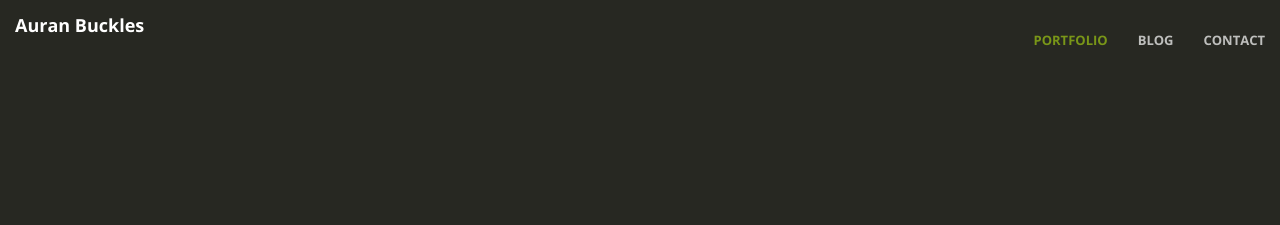
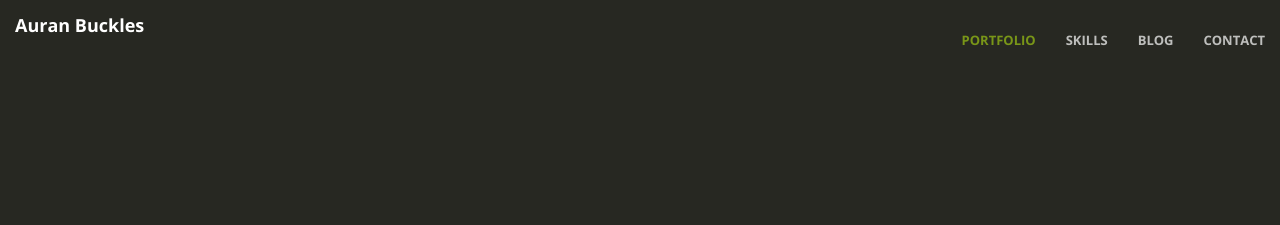
Before and after one commit to auranbuckles/auranbuckles, a Jekyll site: the page built from index.html, in a window 1280 px wide. Shown: the top 225 px of the page. Built offline with Jekyll 4.4.1, drawn with Linux system fonts in a browser that asks for light colours; nearby versions of some CDN libraries.

Commit message:
link to skills section

```diff
--- a/_includes/nav.html
+++ b/_includes/nav.html
@@ -24,6 +24,9 @@
                     <a class="page-scroll" href="#portfolio">Portfolio</a>
                 </li>
                 <li>
+                    <a class="page-scroll" href="#skills">Skills</a>
+                </li>
+                <li>
                     <a class="page-scroll" href="https://blog.auranbuckles.com" target="_blank">Blog</a>
                 </li>
                 <li>
```
